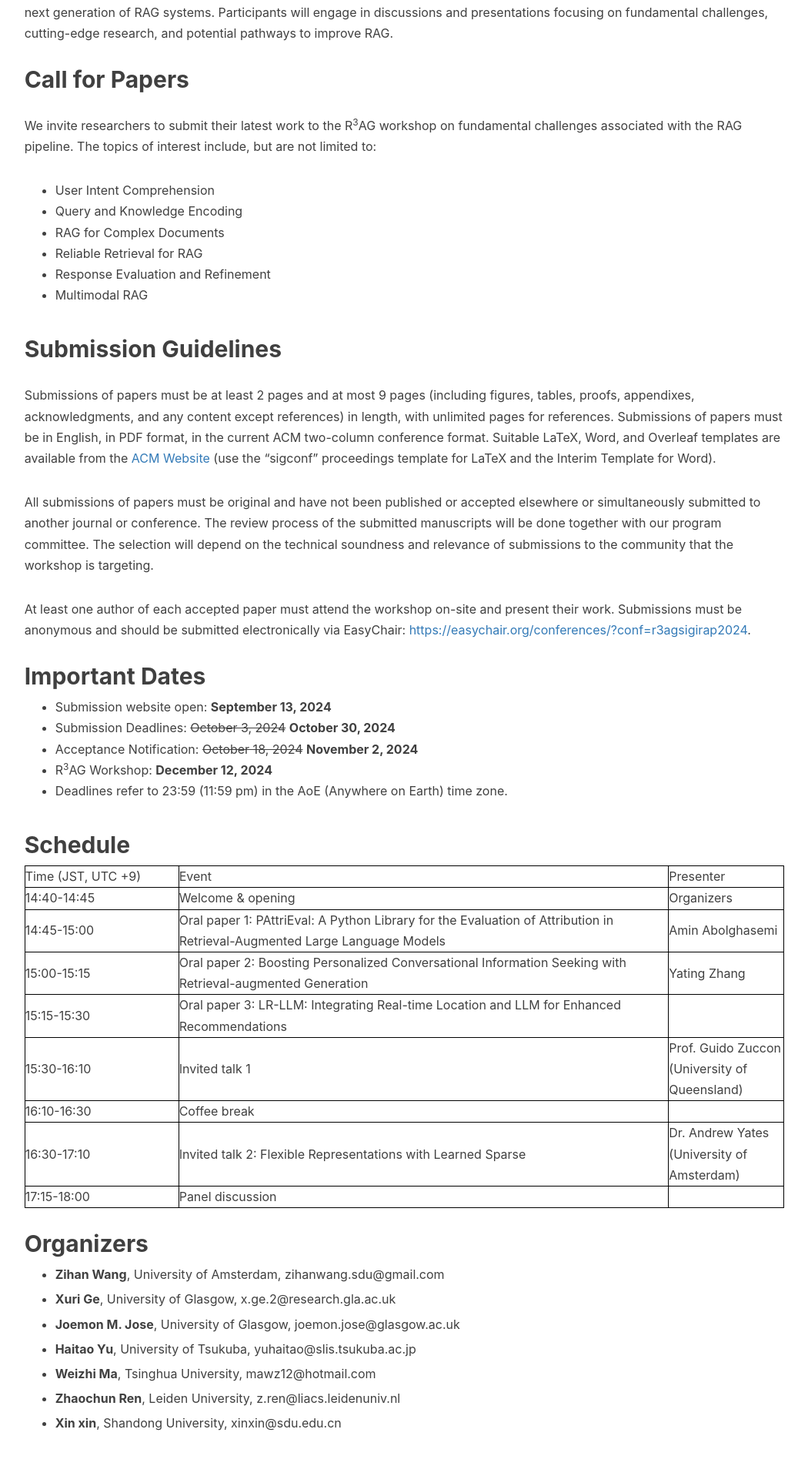
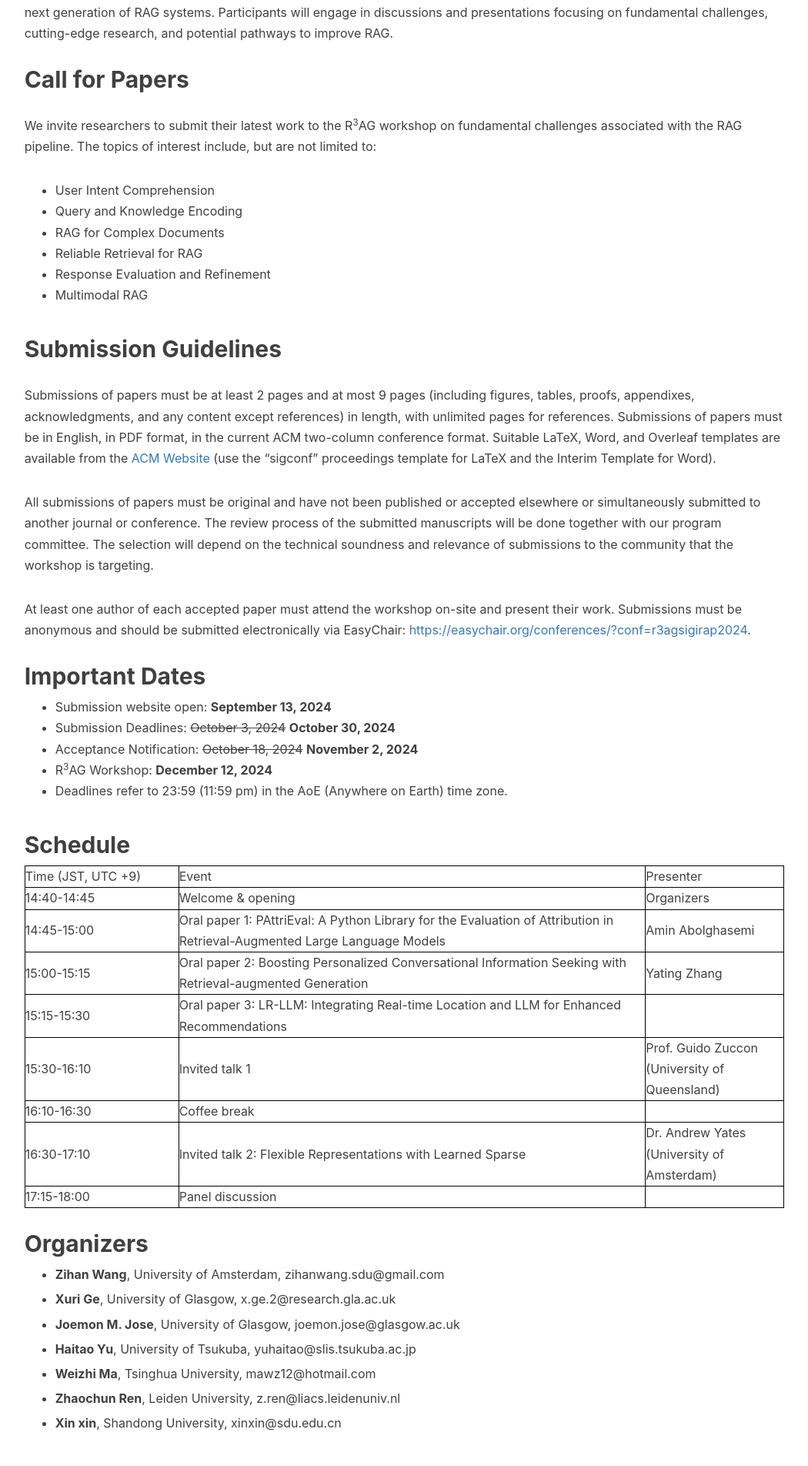
Before and after one commit to R3AG-SIGIR-AP/R3AG-SIGIR-AP.github.io, a Jekyll site: the page built from index.md, in a window 1280 px wide. Shown: the part 800-2704 px from the top of the page at 77% size, without its empty margins (90-1140 px from the left). Built offline with Jekyll 4.4.1, drawn with Linux system fonts in a browser that asks for light colours; nearby versions of some CDN libraries; our own code applies the rules of GitHub Pages for plain Markdown files.

Commit message:
Update index.md

```diff
--- a/index.md
+++ b/index.md
@@ -39,7 +39,7 @@ At least one author of each accepted paper must attend the workshop on-site and
     <tr>
         <td width="200">Time (JST, UTC +9)</td>
         <td>Event</td>
-        <td width="150">Presenter</td>
+        <td width="180">Presenter</td>
     </tr>
     <tr>
         <td>14:40-14:45</td>
```
